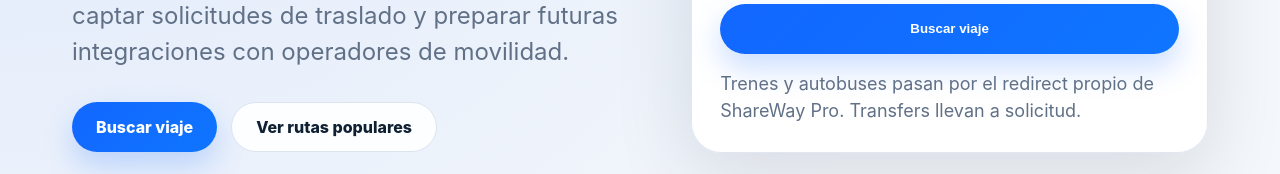
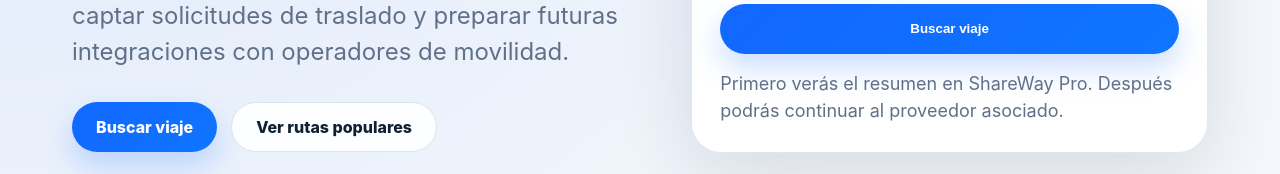
Before and after one commit to fuadel21/shareway-pro, a Next.js app: page / in a window 1280 px wide. Shown: the part 548-722 px from the top of the page. Built offline with nearby package versions, Linux system fonts and the light colour scheme.

Commit message:
send searches to internal results page

```diff
--- a/components/SearchForm.tsx
+++ b/components/SearchForm.tsx
@@ -3,7 +3,7 @@
 import { FormEvent, useState } from 'react';
 import type { TravelMode } from '@/lib/omio';
 
-function buildShareWayRedirectUrl(params: {
+function buildInternalSearchUrl(params: {
   origin: string;
   destination: string;
   date: string;
@@ -18,7 +18,7 @@ function buildShareWayRedirectUrl(params: {
     mode: params.mode
   });
 
-  return `/go/omio?${search.toString()}`;
+  return `/buscar?${search.toString()}`;
 }
 
 export default function SearchForm({ defaultMode = 'tren' }: { defaultMode?: TravelMode }) {
@@ -40,7 +40,7 @@ export default function SearchForm({ defaultMode = 'tren' }: { defaultMode?: Tra
       window.location.href = `/contacto?origin=${encodeURIComponent(origin)}&destination=${encodeURIComponent(destination)}&date=${encodeURIComponent(date)}&passengers=${encodeURIComponent(passengers)}`;
       return;
     }
-    window.open(buildShareWayRedirectUrl({ origin, destination, date, passengers, mode }), '_blank', 'noopener,noreferrer');
+    window.location.href = buildInternalSearchUrl({ origin, destination, date, passengers, mode });
   }
 
   return (
@@ -60,7 +60,7 @@ export default function SearchForm({ defaultMode = 'tren' }: { defaultMode?: Tra
       </div>
       {error ? <p className="form-error">{error}</p> : null}
       <button className="primary-button" type="submit">{mode === 'transfer' ? 'Solicitar transfer' : 'Buscar viaje'}</button>
-      <p className="form-note">Trenes y autobuses pasan por el redirect propio de ShareWay Pro. Transfers llevan a solicitud.</p>
+      <p className="form-note">Primero verás el resumen en ShareWay Pro. Después podrás continuar al proveedor asociado.</p>
     </form>
   );
 }
```
